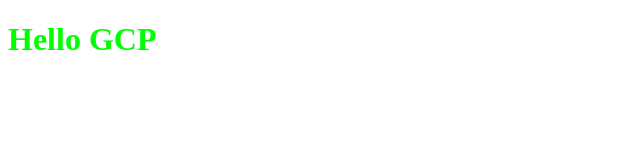
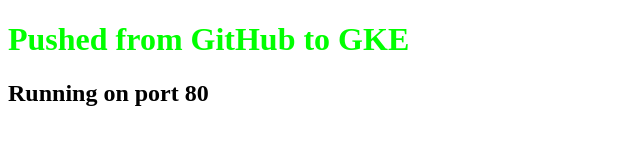
Before and after one commit to snazarenko/devops, a plain HTML site: page index.html in a window 1280 px wide. Shown: the whole page, without its empty margins (0-640 px from the left). Drawn offline with Linux system fonts and the light colour scheme.

Commit message:
updating h1 h2

```diff
--- a/index.html
+++ b/index.html
@@ -4,7 +4,8 @@
 <link rel="stylesheet" href="style.css">
 </head>
 <body>
-<h1>Hello GCP</h1>
+<h1>Pushed from GitHub to GKE</h1>
+  <h2> Running on port 80</h2>
 
 </body>
 </html>
```
